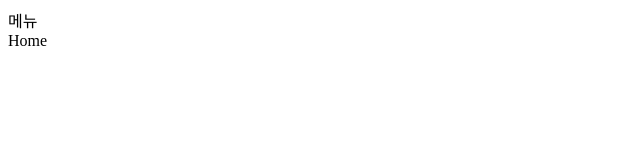
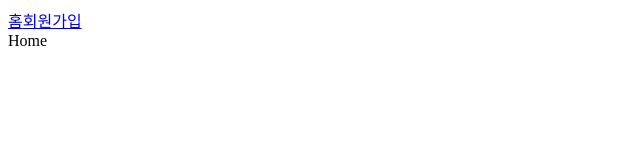
Before and after one commit to ddasdggg/todays-workout-front, a Next.js app: page / in a window 1280 px wide. Shown: the top 160 px of the page, without its empty margins (0-640 px from the left). Built offline with nearby package versions, Linux system fonts and the light colour scheme.

Commit message:
Add eslint setting

```diff
--- a/components/AppLayout.js
+++ b/components/AppLayout.js
@@ -1,10 +1,18 @@
 import React from 'react';
 import propTypes from 'prop-types';
+import Link from 'next/link';
 
 const AppLayout = ({ children }) => {
   return (
     <div>
-      <div>메뉴</div>
+      <div>
+        <Link href="/">
+          <a>홈</a>
+        </Link>
+        <Link href="/signup">
+          <a>회원가입</a>
+        </Link>
+      </div>
       {children}
     </div>
   );
--- a/package.json
+++ b/package.json
@@ -10,5 +10,10 @@
   "license": "ISC",
   "dependencies": {
     "next": "^9.5.5"
+  },
+  "devDependencies": {
+    "eslint": "^8.17.0",
+    "eslint-plugin-react": "^7.30.0",
+    "eslint-plugin-react-hooks": "^4.6.0"
   }
 }
```
Also changed, not shown: 2 other files (tests, documents, lock files or other folders).
